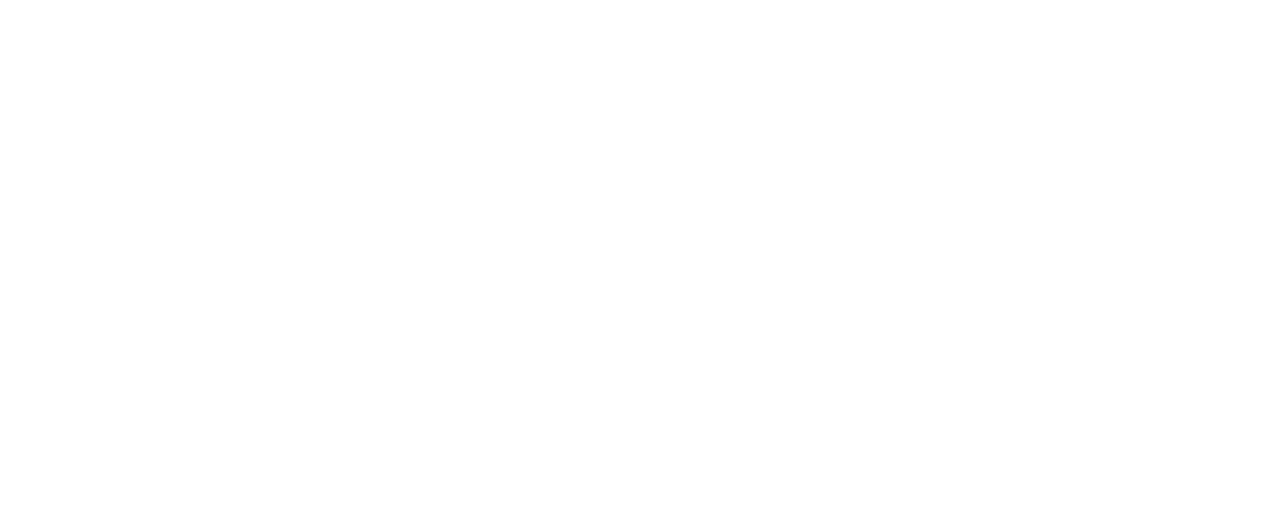
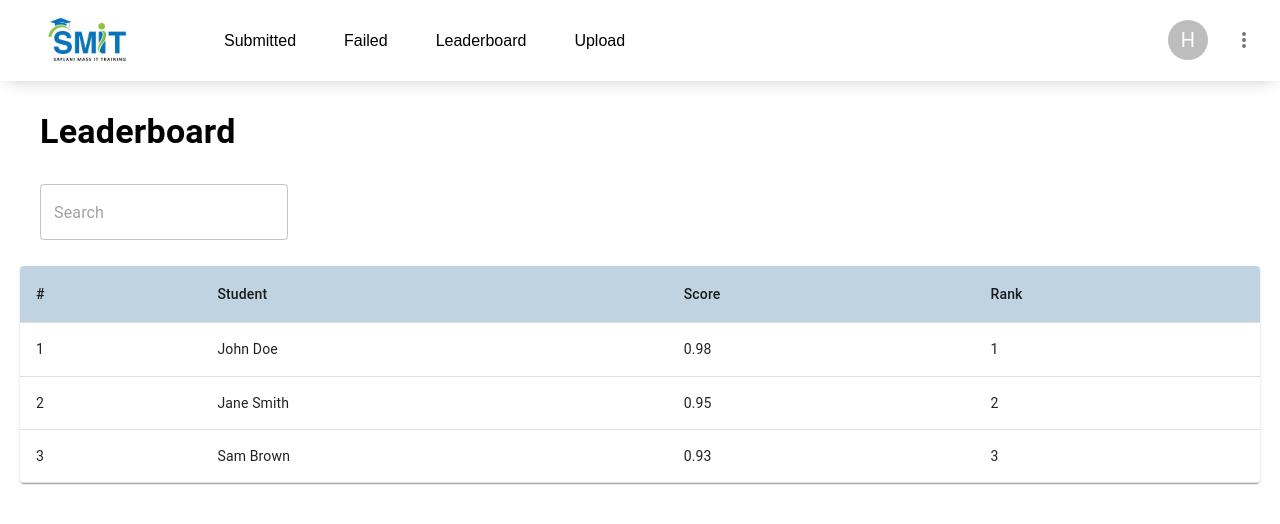
Before and after one commit to CSsamrah/Final-Hackathon, a React (Create React App) app in the folder client/: page /teacherLeaderboard/1 in a window 1280 px wide. Before the commit this address had no page. Shown: the top 524 px of the page. Built offline with nearby package versions, Linux system fonts and the light colour scheme.

Commit message:
failed students pages completed

```diff
--- a/client/src/App.js
+++ b/client/src/App.js
@@ -9,7 +9,7 @@
 import Upload from './pages/Upload';
 import AssignmentSubmission from './pages/AssignmentSubmission';
 import TeacherDashboard from './pages/TeacherDashboard';
-import FailedStudents from './pages/FailedStudents';
+import FailedAssignments from './pages/FailedStudents';
 import TeacherLeaderboard from './pages/TeacherLeaderboard';
 
 
@@ -20,14 +20,14 @@
         <Route path="/" element={<Login />} />
         <Route path="/signup" element={<Register />} />
         <Route path="/dashboard/:studentId" element={<Dashboard />} />
-        <Route path="/upload" element={<Upload />} />
+        <Route path="/upload/:teacherId" element={<Upload />} />
         <Route path="/submitted" element={<Submitted />} />
         <Route path="/failed" element={<Failed />} />
         <Route path="/leaderboard" element={<LeaderBoard />} />
         <Route path="/assignmentsubmission" element={<AssignmentSubmission />} />
         <Route path="/teacherdashboard/:teacherId" element={<TeacherDashboard />} />
-        <Route path="/failedStudents" element={<FailedStudents />} />
-        <Route path='/teacherLeaderboard' element={<TeacherLeaderboard />} />
+        <Route path="/failedStudents/:teacherId" element={<FailedAssignments />} />
+        <Route path='/teacherLeaderboard/:teacherId' element={<TeacherLeaderboard />} />
       </Routes>
     </div>
   );
--- a/client/src/components/TeacherNavbar.jsx
+++ b/client/src/components/TeacherNavbar.jsx
@@ -1,5 +1,5 @@
 import React, { useState } from 'react';
-import { Link } from 'react-router-dom';
+import { Link, useParams } from 'react-router-dom';
 import Logo from '../images/logo.png';
 import { FaBars } from 'react-icons/fa';
 import { AiOutlineClose } from 'react-icons/ai';
@@ -10,8 +10,8 @@
 import MoreVertIcon from '@mui/icons-material/MoreVert';
 import IconButton from '@mui/material/IconButton';
 
-
 const TeacherNavbar = () => {
+  const { teacherId } = useParams();
   const [isNavShowing, setIsNavShowing] = useState(window.innerWidth > 800 ? true : false);
 
   const closeNavHandler = () => {
@@ -31,17 +31,18 @@
   const handleClose = () => {
     setAnchorEl(null);
   };
+
   return (
     <div className='Nav-container nav_container'>
-      <Link to="/" className="nav_logo" onClick={closeNavHandler}>
+      <Link to={`/teacherdashboard/${teacherId}`} className="nav_logo" onClick={closeNavHandler}>
         <img src={Logo} alt="Navbar Logo" />
       </Link>
       {isNavShowing && (
         <ul className='nav_menu'>
-          <li><Link to="/teacherdashboard" onClick={closeNavHandler}>Submitted</Link></li>
-          <li><Link to="/failedStudents" onClick={closeNavHandler}>Failed</Link></li>
-          <li><Link to="/teacherLeaderboard" onClick={closeNavHandler}>Leaderboard</Link></li>
-          <li><Link to="/upload" onClick={closeNavHandler}>Upload</Link></li>
+          <li><Link to={`/teacherdashboard/${teacherId}`} onClick={closeNavHandler}>Submitted</Link></li>
+          <li><Link to={`/failedStudents/${teacherId}`} onClick={closeNavHandler}>Failed</Link></li>
+          <li><Link to={`/leaderboard/${teacherId}`} onClick={closeNavHandler}>Leaderboard</Link></li>
+          <li><Link to={`/upload/${teacherId}`} onClick={closeNavHandler}>Upload</Link></li>
           <li className='profile_avatar'>
             <Stack direction="row" spacing={2} alignItems="center">
               <Avatar>H</Avatar>
--- a/client/src/pages/FailedStudents.jsx
+++ b/client/src/pages/FailedStudents.jsx
@@ -1,5 +1,6 @@
-import React, { useState } from 'react';
+import React, { useState, useEffect } from 'react';
 import TeacherNavbar from '../components/TeacherNavbar';
+import { useParams } from 'react-router-dom';
 import {
     Table,
     TableBody,
@@ -15,22 +16,43 @@
 } from '@mui/material';
 import { FilterList, GetApp } from '@mui/icons-material';
 
-const assignments = [
-    { id: 1, student: 'John Doe', assignment: 'Assignment 1', deadline: '2023-06-30', status: 'Failed' },
-    { id: 2, student: 'Jane Smith', assignment: 'Assignment 2', deadline: '2023-07-14', status: 'Failed' },
-    { id: 3, student: 'Sam Brown', assignment: 'Assignment 3', deadline: '2023-07-28', status: 'Failed' },
-];
+const AssignmentsPageFailed = ({ teacherId }) => {
+    const [assignments, setAssignments] = useState([]);
+    const [searchTerm, setSearchTerm] = useState('');
 
-const AssignmentsPage = () => {
-    const [searchTerm, setSearchTerm] = useState('');
+    useEffect(() => {
+        const fetchAssignments = async () => {
+            try {
+                const cacheBuster = new Date().getTime();
+                console.log(`Fetching assignments for teacherId: ${teacherId}`);
+                const response = await fetch(`http://localhost:8000/api/studentsfailed/${teacherId}?cacheBuster=${cacheBuster}`);
+
+                console.log(`Response status: ${response.status}`);
+
+                if (!response.ok) {
+                    throw new Error(`HTTP error! Status: ${response.status}`);
+                }
+
+                const data = await response.json();
+
+                console.log('Fetched assignments:', data);
+                setAssignments(data);
+            } catch (error) {
+                console.log('Error fetching assignments:', error);
+            }
+        };
+
+        fetchAssignments();
+    }, [teacherId]);
 
     const handleSearchChange = (event) => {
         setSearchTerm(event.target.value);
     };
 
     const filteredAssignments = assignments.filter((assignment) =>
-        assignment.student.toLowerCase().includes(searchTerm.toLowerCase()) ||
-        assignment.assignment.toLowerCase().includes(searchTerm.toLowerCase())
+        assignment.studentsNotSubmitted.some(student =>
+            student.studentName.toLowerCase().includes(searchTerm.toLowerCase())
+        ) || assignment.assignmentTitle.toLowerCase().includes(searchTerm.toLowerCase())
     );
 
     return (
@@ -58,22 +80,25 @@
                     <TableHead>
                         <TableRow sx={{ background: '#bfd3e0' }}>
                             <TableCell>#</TableCell>
-                            <TableCell>Students</TableCell>
+                            <TableCell>Student</TableCell>
                             <TableCell>Assignment</TableCell>
                             <TableCell>Deadline</TableCell>
                             <TableCell>Status</TableCell>
                         </TableRow>
                     </TableHead>
                     <TableBody>
-                        {filteredAssignments.map((assignment) => (
-                            <TableRow key={assignment.id}>
-                                <TableCell>{assignment.id}</TableCell>
-                                <TableCell>{assignment.student}</TableCell>
-                                <TableCell>{assignment.assignment}</TableCell>
-                                <TableCell>{assignment.deadline}</TableCell>                <TableCell>
-                                    <span className={assignment.status.toLowerCase()}>{assignment.status}</span>
-                                </TableCell>
-                            </TableRow>
+                        {filteredAssignments.map((assignment, index) => (
+                            assignment.studentsNotSubmitted.map((student, studentIndex) => (
+                                <TableRow key={`${assignment.assignmentId}-${student.studentId}`}>
+                                    <TableCell>{index * assignment.studentsNotSubmitted.length + studentIndex + 1}</TableCell>
+                                    <TableCell>{student.studentName}</TableCell>
+                                    <TableCell>{assignment.assignmentTitle}</TableCell>
+                                    <TableCell>{new Date(assignment.dueDate).toLocaleDateString()}</TableCell>
+                                    <TableCell>
+                                        <span className="failed">Failed</span>
+                                    </TableCell>
+                                </TableRow>
+                            ))
                         ))}
                     </TableBody>
                 </Table>
@@ -82,13 +107,19 @@
     );
 };
 
-const TeacherDashboard = () => {
+const FailedAssignments = () => {
+    const { teacherId } = useParams();
+
+    useEffect(() => {
+        console.log(`Loaded FailedAssignments component with teacherId: ${teacherId}`);
+    }, [teacherId]);
+
     return (
-        <div className='TeacherDashboard'>
+        <div className='FailedDashboard'>
             <TeacherNavbar />
-            <AssignmentsPage />
+            <AssignmentsPageFailed teacherId={teacherId} />
         </div>
     );
 };
 
-export default TeacherDashboard;
+export default FailedAssignments;
--- a/client/src/pages/Upload.jsx
+++ b/client/src/pages/Upload.jsx
@@ -7,10 +7,13 @@
 import FileLinkUploader from '../components/UploadLink';
 import { AiOutlineClose } from 'react-icons/ai';
 import { Link, useLocation } from 'react-router-dom';
+import { useParams } from 'react-router-dom';
+
 
 
 
 export default function Upload() {
+    const { teacherId } = useParams();
     const handleAssign = () => {
         alert('Assignment assigned to students!');
     };
@@ -20,7 +23,7 @@
             <div className="header2">
                 <div className="icondiv">
                     <button className='crossBtn'>
-                        <Link to="/teacherdashboard"><AiOutlineClose /></Link>
+                        <Link to={`/teacherdashboard/${teacherId}`}><AiOutlineClose /></Link>
                     </button>
                     <AssignmentIcon />
                     <h1>Assignment</h1>
```
Also changed, not shown: 1 other file (tests, documents, lock files or other folders).
